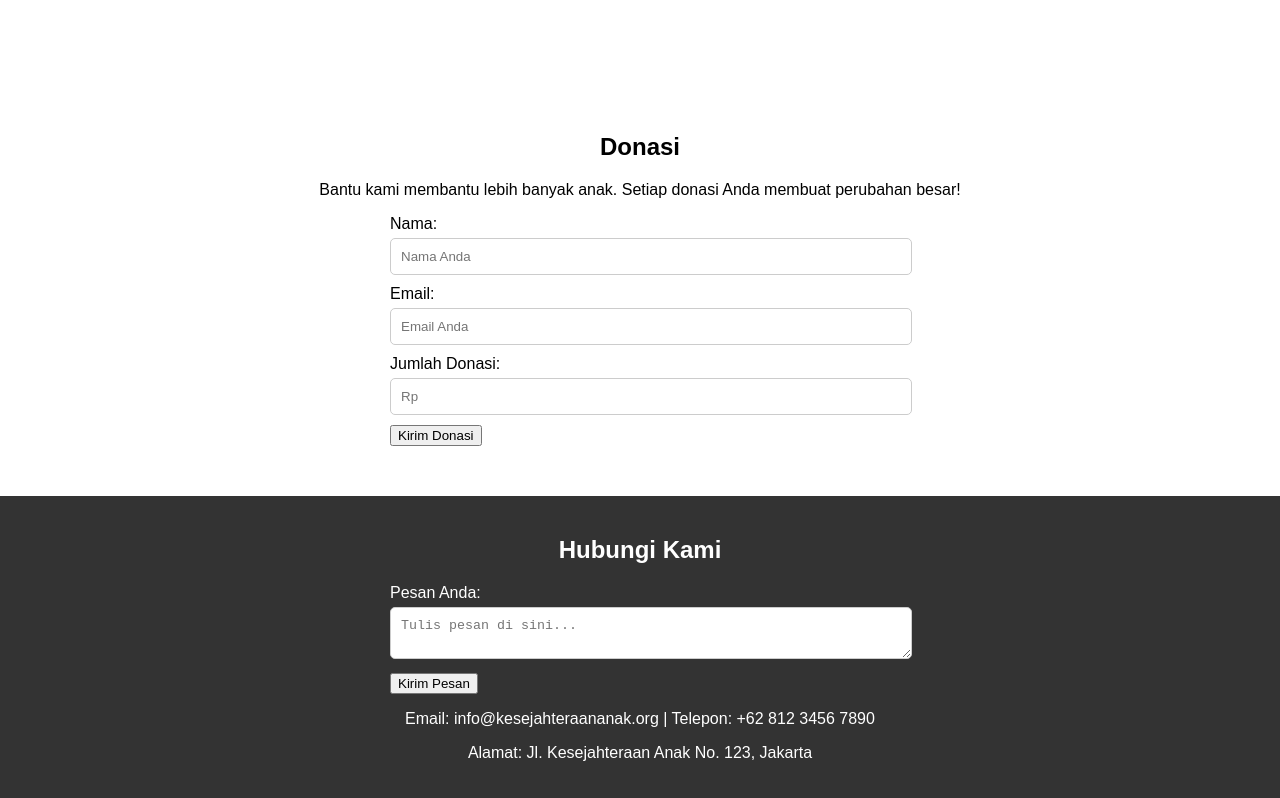
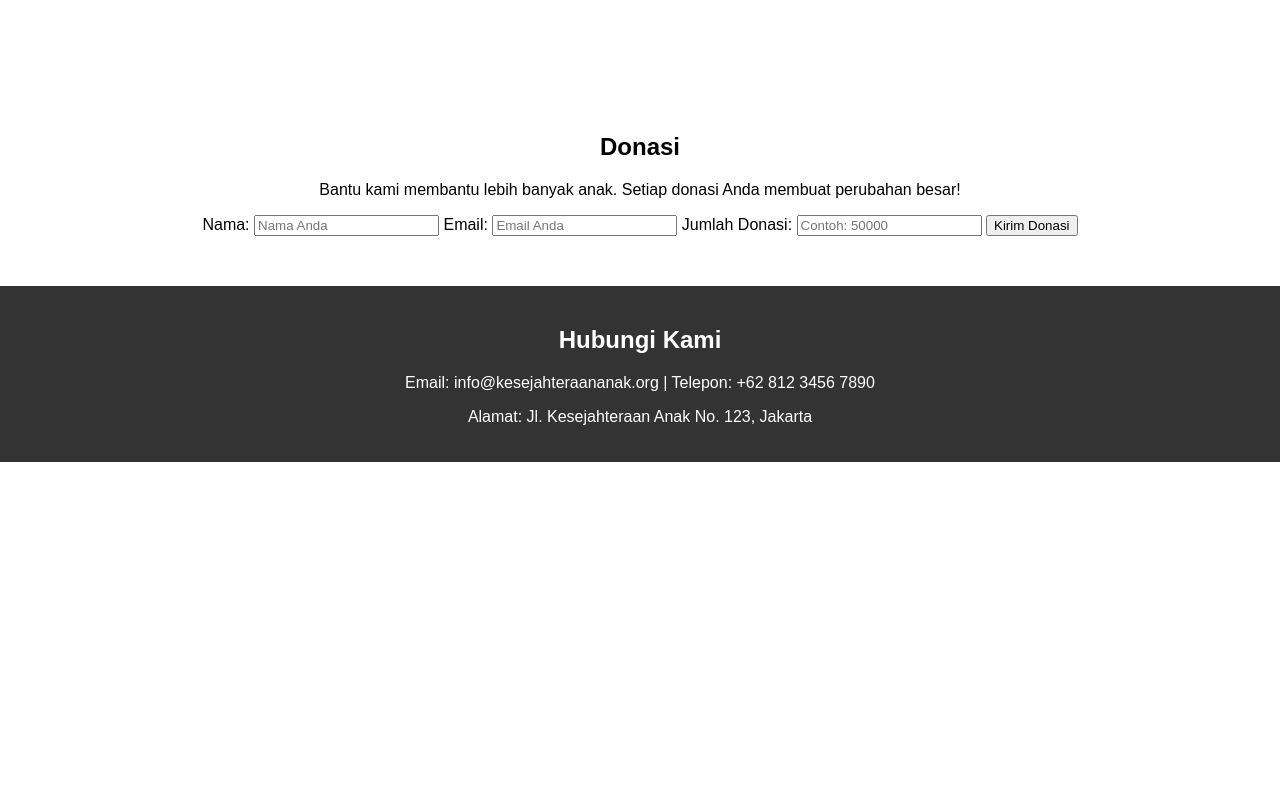
Before and after one commit to anjahsjshshdh/testerrweb, a plain HTML site: page index.html in a window 1280 px wide. Shown: the part 806-1604 px from the top of the page. After the commit the page ends 1268 px from the top, so only its background shows below. Drawn offline with Linux system fonts and the light colour scheme.

Commit message:
Update index.html

```diff
--- a/index.html
+++ b/index.html
@@ -5,6 +5,7 @@
     <meta name="viewport" content="width=device-width, initial-scale=1.0">
     <title>Lembaga Pelayanan Sosial Anak</title>
     <link rel="stylesheet" href="styles.css">
+    <script src="scripts.js" defer></script>
 </head>
 <body>
     <header class="header">
@@ -55,13 +56,16 @@
         <div class="container">
             <h2>Donasi</h2>
             <p>Bantu kami membantu lebih banyak anak. Setiap donasi Anda membuat perubahan besar!</p>
-            <form class="donasi-form">
-                <label for="nama">Nama:</label>
-                <input type="text" id="nama" name="nama" placeholder="Nama Anda" required>
+            <form id="donationForm">
+                <label for="name">Nama:</label>
+                <input type="text" id="name" name="name" placeholder="Nama Anda" required>
+
                 <label for="email">Email:</label>
                 <input type="email" id="email" name="email" placeholder="Email Anda" required>
-                <label for="jumlah">Jumlah Donasi:</label>
-                <input type="number" id="jumlah" name="jumlah" placeholder="Rp" required>
+
+                <label for="amount">Jumlah Donasi:</label>
+                <input type="number" id="amount" name="amount" placeholder="Contoh: 50000" required>
+
                 <button type="submit" class="btn-primary">Kirim Donasi</button>
             </form>
         </div>
@@ -70,14 +74,9 @@
     <footer id="kontak" class="footer">
         <div class="container">
             <h2>Hubungi Kami</h2>
-            <form class="kontak-form">
-                <label for="pesan">Pesan Anda:</label>
-                <textarea id="pesan" name="pesan" placeholder="Tulis pesan di sini..." required></textarea>
-                <button type="submit" class="btn-primary">Kirim Pesan</button>
-            </form>
             <p>Email: info@kesejahteraananak.org | Telepon: +62 812 3456 7890</p>
             <p>Alamat: Jl. Kesejahteraan Anak No. 123, Jakarta</p>
         </div>
     </footer>
 </body>
-  </html>
+</html>
```
